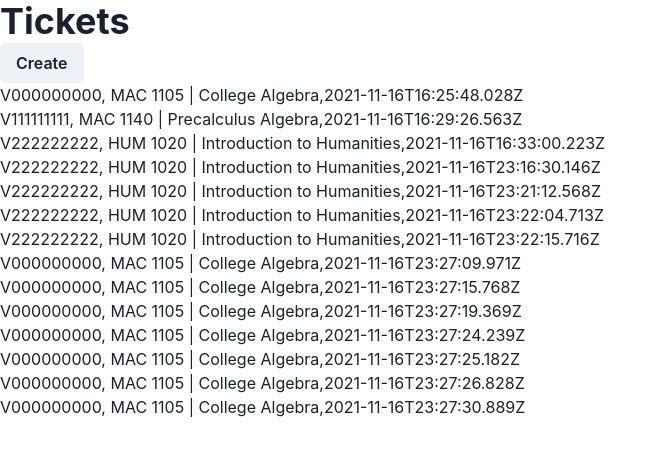
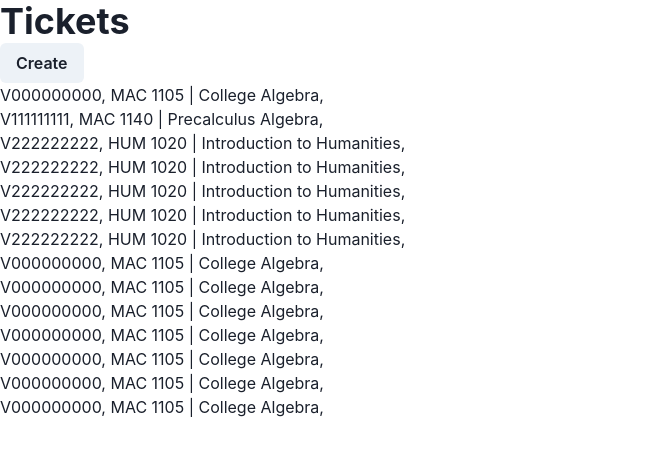
Before and after one commit to aaronthangnguyen/check-in-app, a Next.js app in the folder frontend/: page / in a window 1280 px wide. Shown: the top 456 px of the page, without its empty margins (0-667 px from the left). Built offline with nearby package versions, Linux system fonts and the light colour scheme; data requests are answered from the project's data file.

Commit message:
Modify Ticket and CreateTicket interfaces

```diff
--- a/frontend/pages/index.tsx
+++ b/frontend/pages/index.tsx
@@ -2,7 +2,7 @@ import type { NextPage } from "next";
 import Head from "next/head";
 import useSWR, { useSWRConfig } from "swr";
 import axios, { Method } from "axios";
-import { CreateTicket, Ticket } from "../types/Ticket";
+import { CreateTicket, Ticket } from "../types/ticket";
 import { Button, Heading } from "@chakra-ui/react";
 
 const fetcher = (url: string) => axios.get(url).then((res) => res.data);
@@ -63,7 +63,7 @@ const IndexPage: NextPage = () => {
         {data?.map((ticket) => {
           return (
             <div key={ticket.id}>
-              {ticket.studentId}, {ticket.course},{ticket.createdAt}
+              {ticket.studentId}, {ticket.course},{ticket.createAt}
             </div>
           );
         })}
--- a/frontend/types/Ticket.ts
+++ b/frontend/types/Ticket.ts
@@ -2,7 +2,7 @@ export interface Ticket {
   id: string;
   studentId: string;
   course: string;
-  createdAt: string;
+  createAt: string;
 }
 
 export interface CreateTicket {
```
Also changed, not shown: 1 other file (tests, documents, lock files or other folders).
